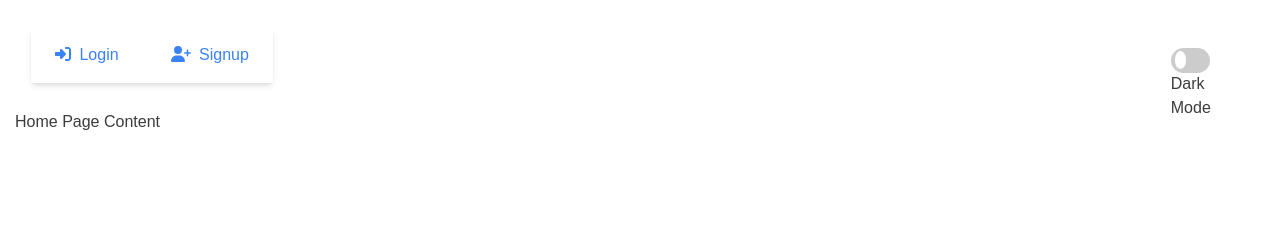
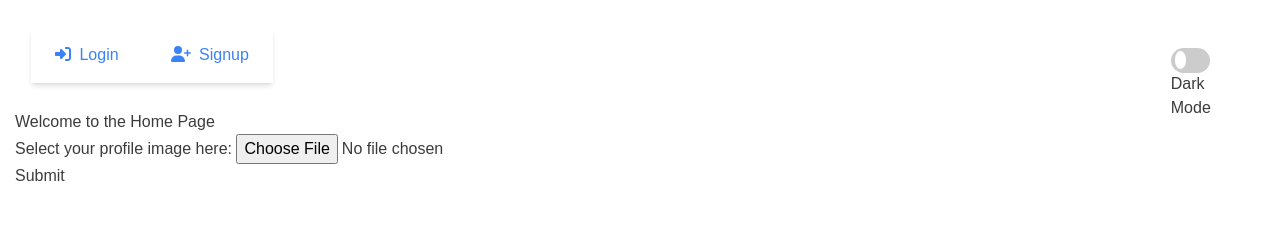
Before and after one commit to rickybehrens/grocery-store-app, a React (Vite) app in the folder client/: page / in a window 1280 px wide. Shown: the top 238 px of the page. Built offline with nearby package versions, Linux system fonts and the light colour scheme.

Commit message:
added upload image form, and adde component to home page

```diff
--- /dev/null
+++ b/client/src/components/ImageUploadForm.jsx
@@ -0,0 +1,48 @@
+import React, { useState } from 'react';
+
+const ImageUploadForm = () => {
+    const [selectedImage, setSelectedImage] = useState(null);
+
+    const handleImageChange = (event) => {
+        const file = event.target.files[0];
+        setSelectedImage(file);
+    };
+
+    const handleFormSubmit = (event) => {
+        event.preventDefault();
+
+        // Perform any additional actions with the selectedImage, such as uploading to a server.
+
+        // Clear the form after submission
+        setSelectedImage(null);
+    };
+
+    return (
+        <form onSubmit={handleFormSubmit}>
+            <div>
+                <label htmlFor="imageInput">Select your profile image here: </label>
+                <input
+                    type="file"
+                    id="imageInput"
+                    accept="image/*"
+                    onChange={handleImageChange}
+                />
+            </div>
+
+            {selectedImage && (
+                <div>
+                    <p>Selected Image:</p>
+                    <img
+                        src={URL.createObjectURL(selectedImage)}
+                        alt="Selected"
+                        style={{ maxWidth: '100%', maxHeight: '200px' }}
+                    />
+                </div>
+            )}
+
+            <button type="submit">Submit</button>
+        </form>
+    );
+};
+
+export default ImageUploadForm;
--- a/client/src/pages/Home.jsx
+++ b/client/src/pages/Home.jsx
@@ -1,37 +1,12 @@
 import React from 'react';
+import ImageUploadForm from '../components/ImageUploadForm';
 
 const Home = () => {
     return (
         <div>
-            Home Page Content
+            <h1>Welcome to the Home Page</h1>
+            <ImageUploadForm />
         </div>
     )
 };
 export default Home;
-
-// function Example() {
-//     return (
-//         <>
-//             <main className="grid min-h-full place-items-center bg-white px-6 py-24 sm:py-32 lg:px-8">
-//                 <div className="text-center">
-//                     <p className="text-base font-semibold text-indigo-600">404</p>
-//                     <h1 className="mt-4 text-3xl font-bold tracking-tight text-gray-900 sm:text-5xl">Page not found</h1>
-//                     <p className="mt-6 text-base leading-7 text-gray-600">Sorry, we couldn’t find the page you’re looking for.</p>
-//                     <div className="mt-10 flex items-center justify-center gap-x-6">
-//                         <a
-//                             href="#"
-//                             className="rounded-md bg-indigo-600 px-3.5 py-2.5 text-sm font-semibold text-white shadow-sm hover:bg-indigo-500 focus-visible:outline focus-visible:outline-2 focus-visible:outline-offset-2 focus-visible:outline-indigo-600"
-//                         >
-//                             Go back home
-//                         </a>
-//                         <a href="#" className="text-sm font-semibold text-gray-900">
-//                             Contact support <span aria-hidden="true">&rarr;</span>
-//                         </a>
-//                     </div>
-//                 </div>
-//             </main>
-//         </>
-//     )
-// }
-
-// export { Example };
```
